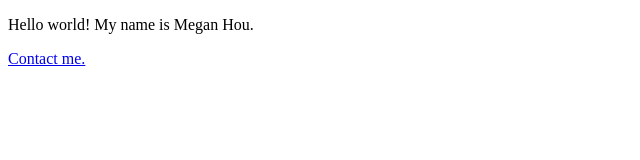
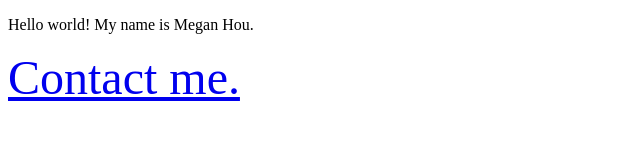
Before and after one commit to meganhou/meganhou.github.io, a plain HTML site: page index.html in a window 1280 px wide. Shown: the whole page, without its empty margins (0-640 px from the left). Drawn offline with Linux system fonts and the light colour scheme.

Commit message:
Added in CSS

```diff
--- a/index.html
+++ b/index.html
@@ -2,11 +2,12 @@
 <html>
   <head>
     <title>Megan Hou's Website</title>
+    <link rel="stylesheet" href="./style/homepage.css">
   </head>
   <body>
     <p>
       Hello world! My name is Megan Hou.
     </p>
-    <a href="contact">Contact me.</a>
+    <a class="random-link" href="contact">Contact me.</a>
   </body>
 </html>
--- /dev/null
+++ b/style/homepage.css
@@ -0,0 +1,3 @@
+.random-link {
+	font-size: 48px;
+}
```
